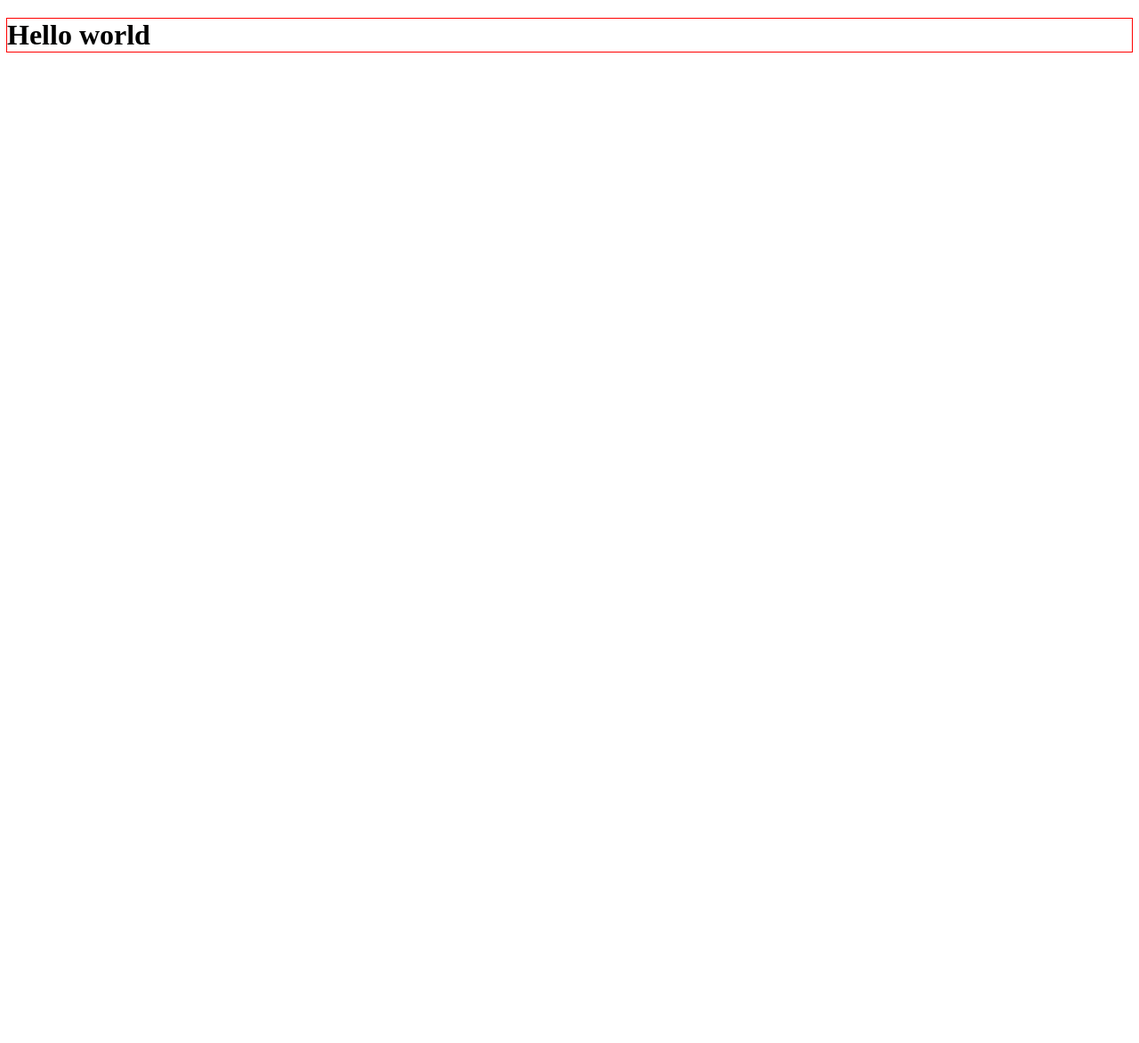
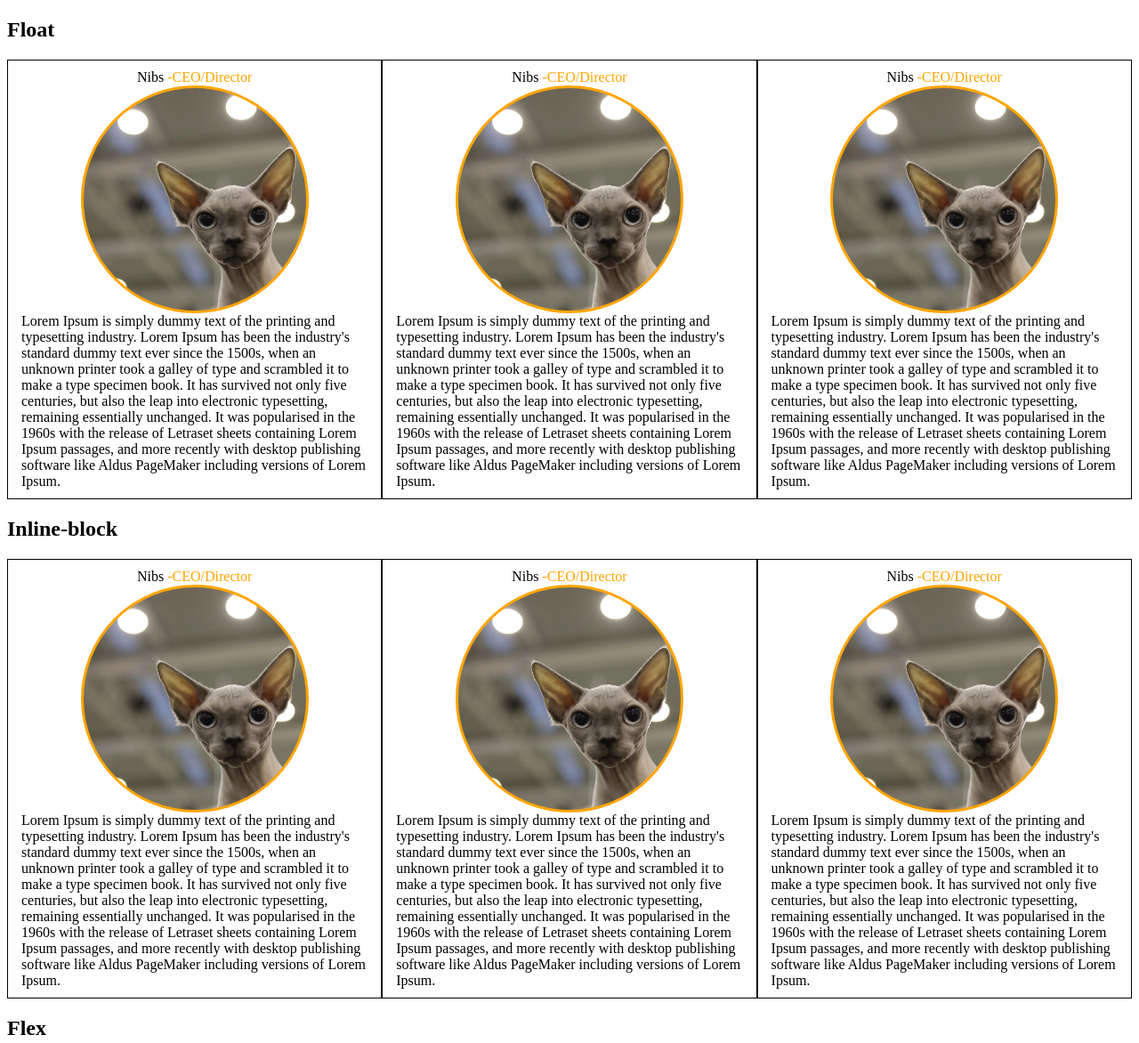
Before and after one commit to anddrews/test-it, a website: page src/index.html in a window 1280 px wide. Shown: the top 1172 px of the page at 89% size. Before the commit the page ends 800 px from the top, so only its background shows below. Drawn offline with nearby package versions, Linux system fonts and the light colour scheme; files that its build step writes are made by us from their sources.

Commit message:
initial commit

```diff
--- a/src/index.html
+++ b/src/index.html
@@ -7,6 +7,8 @@
     <title>Hello world</title>
   </head>
   <body>
-    <h1>Hello world</h1>
+    @@include('./partials/float/_float.html')
+    @@include("./partials/inline-block/_inline-block.html")
+    @@include('./partials/flex/_flex.html')
   </body>
 </html>
--- a/src/main.scss
+++ b/src/main.scss
@@ -1,3 +1,4 @@
-html * {
-  outline: 1px solid red;
-}
+@import './partials/card/card.scss';
+@import './partials/inline-block/inline-block.scss';
+@import './partials/float/float.scss';
+@import './partials/flex/flex.scss';
--- /dev/null
+++ b/src/partials/card/_card.html
@@ -0,0 +1,15 @@
+<div class="card">
+    <div class="title">
+        <span class="title__user-name">
+            Nibs
+        </span>
+        <span class="title__user-position">
+            -CEO/Director
+        </span>
+    </div>
+    <div class="image">
+    </div>
+    <div class="description">
+        Lorem Ipsum is simply dummy text of the printing and typesetting industry. Lorem Ipsum has been the industry's standard dummy text ever since the 1500s, when an unknown printer took a galley of type and scrambled it to make a type specimen book. It has survived not only five centuries, but also the leap into electronic typesetting, remaining essentially unchanged. It was popularised in the 1960s with the release of Letraset sheets containing Lorem Ipsum passages, and more recently with desktop publishing software like Aldus PageMaker including versions of Lorem Ipsum.
+    </div>
+</div>
--- /dev/null
+++ b/src/partials/card/card.scss
@@ -0,0 +1,29 @@
+.card {
+    border: 1px solid black;
+    padding: 10px 15px;
+}
+
+.image {
+    border-radius: 50%;
+    border: 3px solid orange;
+    overflow: hidden;
+    width: 250px;
+    height: 250px;
+    background-image: url('../img/director.webp');
+    background-position: 50%;
+    background-size: cover;
+    margin: 0 auto;
+}
+
+.title {
+    text-align: center;
+}
+
+
+.title__user-name {
+    color: #000;
+}
+
+.title__user-position {
+    color: orange;
+}
--- /dev/null
+++ b/src/partials/flex/_flex.html
@@ -0,0 +1,12 @@
+<h2>Flex</h2>
+<div class="flex">
+    <div class="flex-item">
+        @@include('../card/_card.html')
+    </div>
+    <div class="flex-item">
+        @@include('../card/_card.html')
+    </div>
+    <div class="flex-item">
+        @@include('../card/_card.html')
+    </div>
+</div>
--- /dev/null
+++ b/src/partials/flex/flex.scss
@@ -0,0 +1,7 @@
+.flex {
+    display: flex;
+}
+
+.flex-item {
+    width: 33.33%;
+}
--- /dev/null
+++ b/src/partials/float/_float.html
@@ -0,0 +1,12 @@
+<h2>Float</h2>
+<div class="float clearfix">
+    <div class="float-item">
+        @@include('../card/_card.html')
+    </div>
+    <div class="float-item">
+        @@include('../card/_card.html')
+    </div>
+    <div class="float-item">
+        @@include('../card/_card.html')
+    </div>
+</div>
--- /dev/null
+++ b/src/partials/float/float.scss
@@ -0,0 +1,13 @@
+.float {
+}
+
+.clearfix:after {
+    content: "";
+    display: block;
+    clear: both;
+}
+
+.float-item {
+    width: 33.33%;
+    float: left;
+}
--- /dev/null
+++ b/src/partials/inline-block/_inline-block.html
@@ -0,0 +1,12 @@
+<h2>Inline-block</h2>
+<div class="three-column-inline">
+    <div class="inline-item">
+        @@include('../card/_card.html')
+    </div>
+    <div class="inline-item">
+        @@include('../card/_card.html')
+    </div>
+    <div class="inline-item">
+        @@include('../card/_card.html')
+    </div>
+</div>
--- /dev/null
+++ b/src/partials/inline-block/inline-block.scss
@@ -0,0 +1,9 @@
+.three-column-inline {
+    font-size: 0;
+}
+
+.inline-item {
+    font-size: 16px;
+    width: 33.33%;
+    display: inline-block;
+}
```
Also changed, not shown: src/img/director.webp (added).
